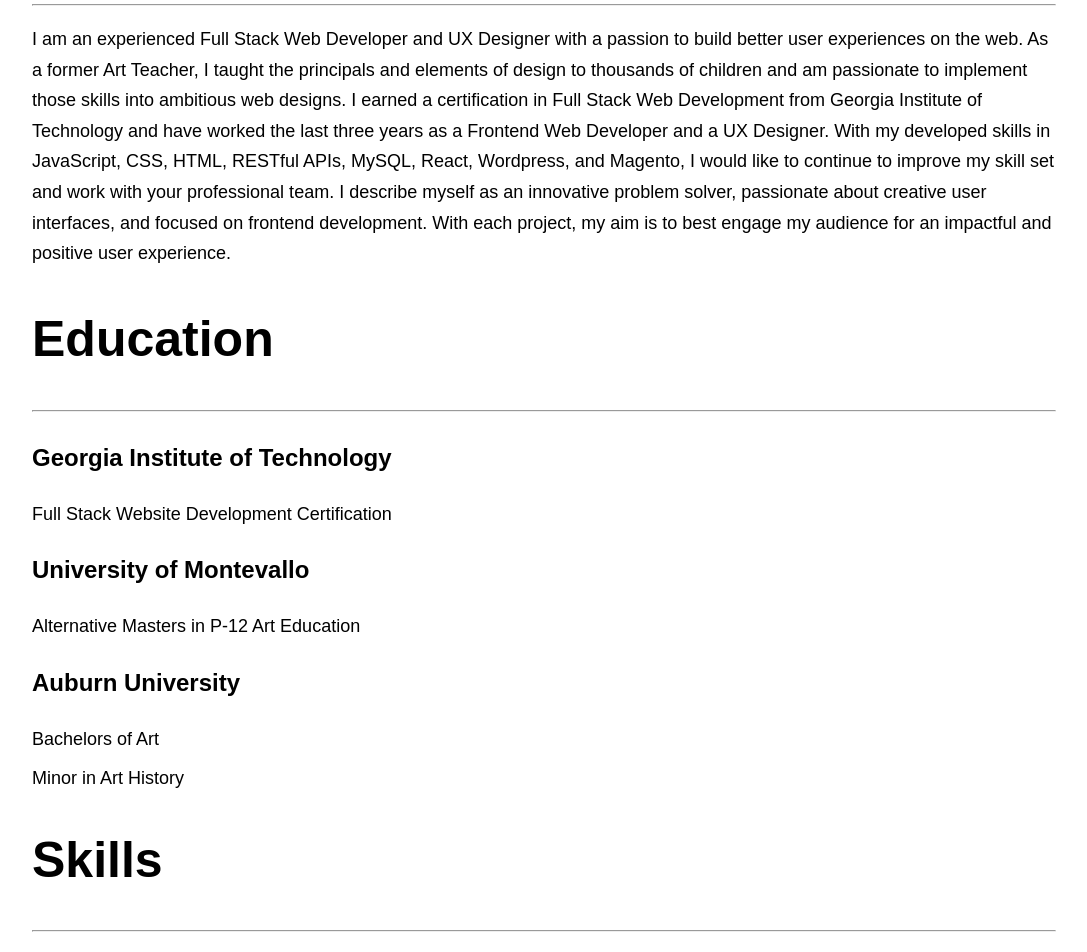
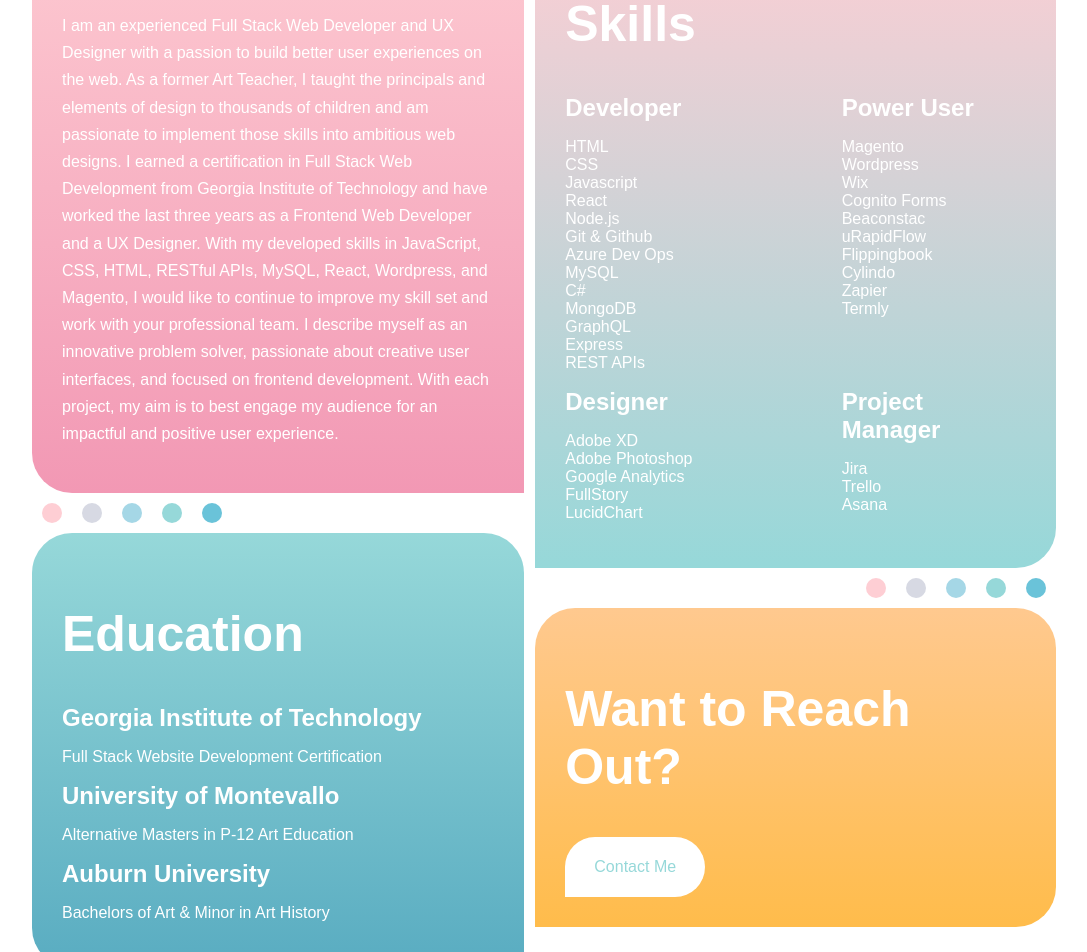
Before and after one commit to AmandaC0022/My-Portfolio, a React (Create React App) app in the folder my-react-portfolio/: page /about in a window 1280 px wide. Shown: the part 200-1152 px from the top of the page, without its empty margins (96-1183 px from the left). Built offline with nearby package versions, Linux system fonts and the light colour scheme.

Commit message:
working on about me styling changes

```diff
--- /dev/null
+++ b/my-react-portfolio/src/components/Circles/Circles.css
@@ -0,0 +1,42 @@
+.circle1 {
+    width: 20px;
+    height: 20px;
+    background-color: var(--lightpink);
+    border-radius: 50%;
+    display: inline-block;
+  }
+  .circle2 {
+    width: 20px;
+    height: 20px;
+    background-color: var(--dot-between-1);
+    border-radius: 50%;
+    display: inline-block;
+  }
+  .circle3 {
+    width: 20px;
+    height: 20px;
+    background-color: var(--dot-between-2);
+    border-radius: 50%;
+    display: inline-block;
+  }
+  .circle4 {
+    width: 20px;
+    height: 20px;
+    background-color: var(--teal);
+    border-radius: 50%;
+    display: inline-block;
+  }
+  .circle5 {
+    width: 20px;
+    height: 20px;
+    background-color: var(--blue);
+    border-radius: 50%;
+    display: inline-block;
+  }
+  .circle-container {
+    display: flex;
+    flex-direction: row;
+  }
+  .circle-container span {
+    margin: 10px;
+  }
--- /dev/null
+++ b/my-react-portfolio/src/components/Circles/Circles.js
@@ -0,0 +1,15 @@
+import './Circles.css';
+
+const Circles = () => {
+    return (
+    <div className="circle-container">
+        <span className="circle1"></span>
+        <span className="circle2"></span>
+        <span className="circle3"></span>
+        <span className="circle4"></span>
+        <span className="circle5"></span>
+    </div>
+    )
+}
+
+export default Circles;
--- a/my-react-portfolio/src/index.css
+++ b/my-react-portfolio/src/index.css
@@ -12,6 +12,7 @@
     --peach-gradient: linear-gradient(var(--lightpink), var(--peach));
     --blue-gradient: linear-gradient(var(--teal), var(--dark-teal));
     --orange-gradient: linear-gradient(var(--peach), var(--orange));
+    --pink-blue-gradient: linear-gradient(var(--lightpink), var(--teal));
   }
   .body {
     margin-right: 10%;
@@ -52,12 +53,9 @@
     font-weight: medium;
   }
   p {
-    font-size: 18px;
+    font-size: 16px;
   }
-  li {
-    font-size: 18px;
-    color: var(--lightpink);
-  }
+
   .circle {
     width: 20px;
     height: 20px;
@@ -65,101 +63,6 @@
     border-radius: 50%;
     display: inline-block;
   }
-  .circle1 {
-    width: 20px;
-    height: 20px;
-    background-color: var(--lightpink);
-    border-radius: 50%;
-    display: inline-block;
-  }
-  .circle2 {
-    width: 20px;
-    height: 20px;
-    background-color: var(--dot-between-1);
-    border-radius: 50%;
-    display: inline-block;
-  }
-  .circle3 {
-    width: 20px;
-    height: 20px;
-    background-color: var(--dot-between-2);
-    border-radius: 50%;
-    display: inline-block;
-  }
-  .circle4 {
-    width: 20px;
-    height: 20px;
-    background-color: var(--teal);
-    border-radius: 50%;
-    display: inline-block;
-  }
-  .circle5 {
-    width: 20px;
-    height: 20px;
-    background-color: var(--blue);
-    border-radius: 50%;
-    display: inline-block;
-  }
-
-/* HOMEPAGE */
-  .titles {
-    display: flex;
-    justify-content: space-between;
-    align-items: center;
-    flex-direction: row;
-  }
-  .profile-image {
-    border-radius: 50%;
-    width: 42%;
-    margin-right: 30px;
-    margin-top: 40px;
-  }
-  .home-container {
-    width: 95%;
-    display: flex;
-    justify-content: space-evenly;
-    align-items: center;
-    flex-direction: row;
-    margin-top: 30px;
-    height: 70vh
-  }
-  @media screen and (max-width:768px) {
-    .home-container {
-      flex-direction: column;
-      justify-content: center;
-      text-align: center;
-      height: auto;
-      width: 100%;
-    }
-    .titles h3{
-      font-size: 20px;
-    }
-    h1 {
-      font-size: 50px;
-    }
-    .profile-image {
-      width: 60%;
-      margin: 0;
-    }
-  }
-
-  /* ABOUT ME */
-.skills-list {
-  display: flex;
-  flex-direction: row;
-  justify-content: space-between;
-}
-.about-link {
-  color: var(--lightpink);
-}
-.about-container {
-  padding-bottom: 50px;
-}
-@media screen and (max-width: 786px) {
-  .skills-list {
-    flex-direction: column;
-  }
-}
 
 /* PROJECTS */
 .project img{
--- /dev/null
+++ b/my-react-portfolio/src/pages/About/About.css
@@ -0,0 +1,83 @@
+.about-container {
+    display: flex;
+    justify-content: space-between;
+    align-items: flex-start;
+    flex-direction: row;
+    margin-top: 2%;
+    color: white;
+}
+.left-container {
+    width: 48%;
+    display: flex;
+    flex-direction: column;
+}
+.right-container {
+    width: 50%;
+    display: flex;
+    flex-direction: column;
+    align-items: flex-end;
+}
+.about-block {
+    padding: 30px;
+    background: var(--pink-gradient);
+    border-radius: 40px 40px 0 40px;
+}
+.education-block {
+    padding: 30px;
+    background: var(--blue-gradient);
+    border-radius: 40px 40px 0 40px;
+    margin-bottom: 20%;
+}
+.education-block h4 {
+    margin:0;
+}
+.skills-block {
+    padding: 30px;
+    width: 90%;
+    background: var(--pink-blue-gradient);
+    border-radius: 40px 40px 40px 0;
+}
+.skills-list {
+    display: flex;
+    flex-direction: row;
+    justify-content: space-between;
+    flex-wrap: wrap;
+}
+.skills {
+    width: 40%;
+}
+.skills h4 {
+    margin: 0;
+}
+.skills ul {
+    padding-left:0;
+}
+.skills li {
+    list-style-type: none;
+}
+.contact-block {
+    padding: 30px;
+    width: 90%;
+    background: var(--orange-gradient);
+    border-radius: 40px 40px 40px 0;
+}
+.contact-btn {
+    background-color: white;
+    padding: 20px;
+    border-radius: 40px 40px 40px 0;
+    width: 100px;
+    height: 20px;
+    display: flex;
+    justify-content: center;
+    align-items: center;
+}
+.link {
+    text-decoration: none;
+    color: var(--teal);
+}
+
+@media screen and (max-width: 786px) {
+.skills-list {
+    flex-direction: column;
+}
+}
--- a/my-react-portfolio/src/pages/About/About.js
+++ b/my-react-portfolio/src/pages/About/About.js
@@ -1,24 +1,32 @@
 import { Link } from "react-router-dom";
+import './About.css';
+import Circles from '../../components/Circles/Circles';
 
 const About = () => {
     return (
         <div className="about-container">
-            <h2>About Me</h2>
-            <hr/>
+            <div className="left-container">
+                <div className="about-block">
+                    <h1>About Me</h1>
                     <p style={{lineHeight:1.7}}>
                         I am an experienced Full Stack Web Developer and UX Designer with a passion to build better user experiences on the web. As a former Art Teacher, I taught the principals and elements of design to thousands of children and am passionate to implement those skills into ambitious web designs. I earned a certification in Full Stack Web Development from Georgia Institute of Technology and have worked the last three years as a Frontend Web Developer and a UX Designer. With my developed skills in JavaScript, CSS, HTML, RESTful APIs, MySQL, React, Wordpress, and Magento, I would like to continue to improve my skill set and work with your professional team. I describe myself as an innovative problem solver, passionate about creative user interfaces, and focused on frontend development. With each project, my aim is to best engage my audience for an impactful and positive user experience.
                     </p>
+                </div>
+                <Circles/>
+                <div className="education-block">
                     <h2>Education</h2>
-            <hr/>
                     <h4>Georgia Institute of Technology</h4>
                     <p>Full Stack Website Development Certification </p>
                     <h4>University of Montevallo</h4>
                     <p>Alternative Masters in P-12 Art Education</p>
                     <h4>Auburn University</h4>
-            <p>Bachelors of Art</p>
-            <p>Minor in Art History</p>
+                    <p>Bachelors of Art & Minor in Art History</p>
+                </div>
+            </div>
+            <div className="right-container">
+                <Circles/>
+                <div className="skills-block">
                     <h2>Skills</h2>
-            <hr/>
                     <div className="skills-list">
                         <div className="skills">
                             <h4>Developer</h4>
@@ -26,8 +34,8 @@
                                 <li>HTML</li>
                                 <li>CSS</li>
                                 <li>Javascript</li>
+                                <li>React</li>
                                 <li>Node.js</li>
-                        <li>React</li>
                                 <li>Git & Github</li>
                                 <li>Azure Dev Ops</li>
                                 <li>MySQL</li>
@@ -35,13 +43,13 @@
                                 <li>MongoDB</li>
                                 <li>GraphQL</li>
                                 <li>Express</li>
-                        <li>APIs</li>
+                                <li>REST APIs</li>
                             </ul>
                         </div>
-                <div>
+                        <div className="skills">
                             <h4>Power User</h4>
                             <ul>
-                        <li>Abobe Commerce (Magento 2)</li>
+                                <li>Magento</li>
                                 <li>Wordpress</li>
                                 <li>Wix</li>
                                 <li>Cognito Forms</li>
@@ -50,6 +58,7 @@
                                 <li>Flippingbook</li>
                                 <li>Cylindo</li>
                                 <li>Zapier</li>
+                                <li>Termly</li>
                             </ul>
                         </div>
                         <div className="skills">
@@ -57,6 +66,8 @@
                             <ul>
                                 <li>Adobe XD</li>
                                 <li>Adobe Photoshop</li>
+                                <li>Google Analytics</li>
+                                <li>FullStory</li>
                                 <li>LucidChart</li>
                             </ul>
                         </div>
@@ -69,10 +80,18 @@
                             </ul>
                         </div>
                     </div>
-            <h2>Links</h2>
-            <hr/>
+                </div>
+                <Circles/>
+                <div className="contact-block">
+                    <h2>Want to Reach Out?</h2>
+                    <div className="contact-btn">
+                        <Link className="link" to="/contact"><p>Contact Me</p></Link>
+                    </div>
+                </div>
+            </div>
+            {/* <h2>Links</h2>
             <Link className="about-link" to="/"><p>LinkedIn</p></Link>
-            <Link className="about-link" to="/"><p>Github</p></Link>
+            <Link className="about-link" to="/"><p>Github</p></Link> */}
         </div>
      );
 }
--- a/my-react-portfolio/src/pages/Homepage/Homepage.css
+++ b/my-react-portfolio/src/pages/Homepage/Homepage.css
@@ -17,6 +17,7 @@
     flex-direction: column;
     width: 50%;
     align-items: flex-end;
+    margin-top:5%;
   }
 .titles {
     display: flex;
@@ -36,13 +37,6 @@
     margin-bottom: -4px;
     width: 100%;
   }
-  .circle-container {
-    display: flex;
-    flex-direction: row;
-  }
-  .circle-container span {
-    margin: 10px;
-  }
   .home-text-container {
     background: var(--pink-gradient);
     padding: 30px;
@@ -61,6 +55,7 @@
     .home-left-container {
         width: 100%;
         align-items: center;
+        margin-top: 5%;
     }
     .home-right-container {
         width: 100%;
--- a/my-react-portfolio/src/pages/Homepage/Homepage.js
+++ b/my-react-portfolio/src/pages/Homepage/Homepage.js
@@ -1,5 +1,6 @@
 import image from '../../images/IMG_3563-2.jpg';
 import './Homepage.css';
+import Circles from '../../components/Circles/Circles';
 
 const Homepage = () => {
     return (
@@ -8,22 +9,10 @@
                 <div className="background-box">
                     <img src={image} className="profile-image" alt="Amanda Morgan"/>
                 </div>
-                <div className="circle-container">
-                    <span className="circle1"></span>
-                    <span className="circle2"></span>
-                    <span className="circle3"></span>
-                    <span className="circle4"></span>
-                    <span className="circle5"></span>
-                </div>
+                <Circles/>
             </div>
             <div className="home-right-container">
-                <div className="circle-container">
-                    <span className="circle1"></span>
-                    <span className="circle2"></span>
-                    <span className="circle3"></span>
-                    <span className="circle4"></span>
-                    <span className="circle5"></span>
-                </div>
+                <Circles/>
                 <div className="home-text-container">
                     <h1>Amanda Morgan</h1>
                     <div className="titles">
```
Lines whose indentation alone changed are shown as unchanged.
